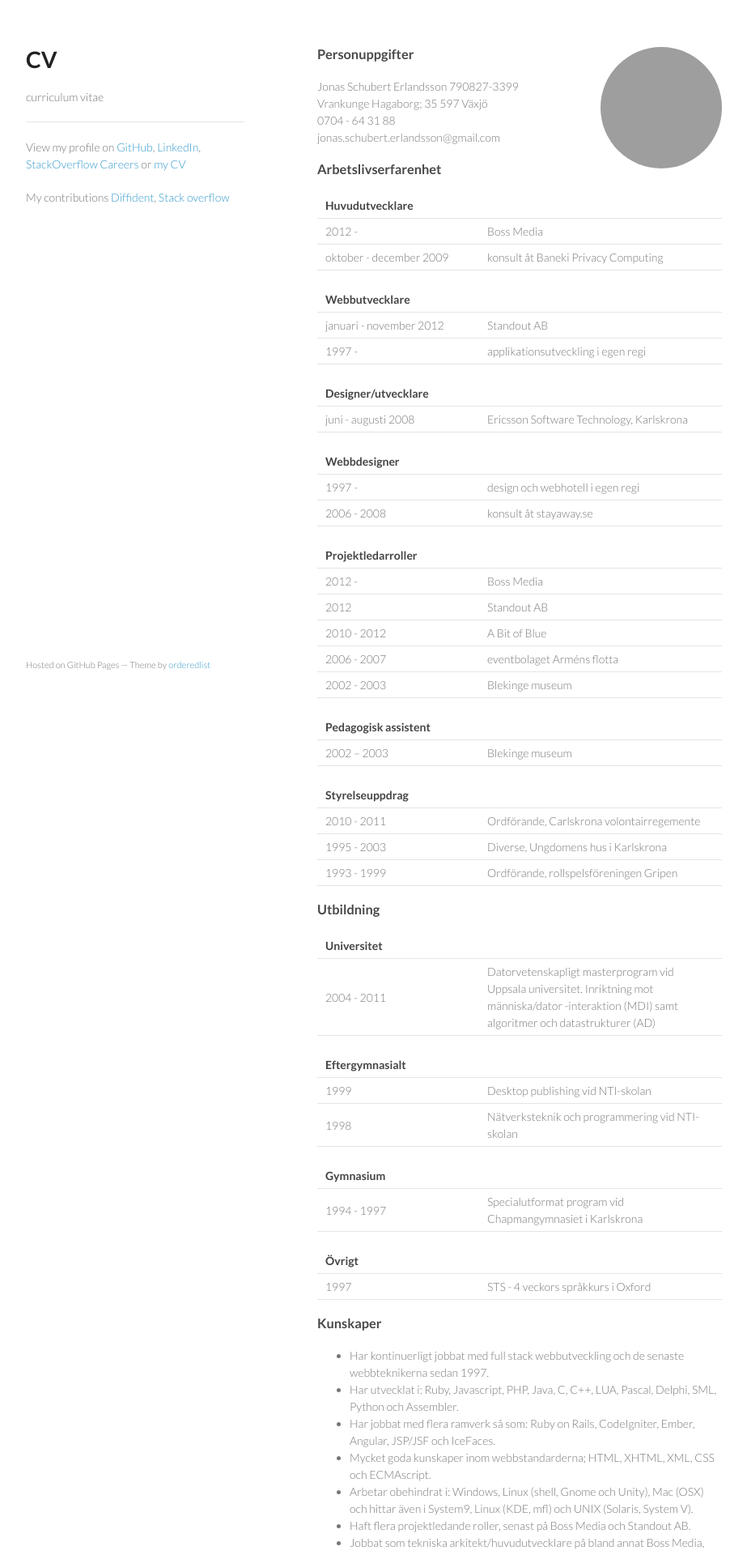
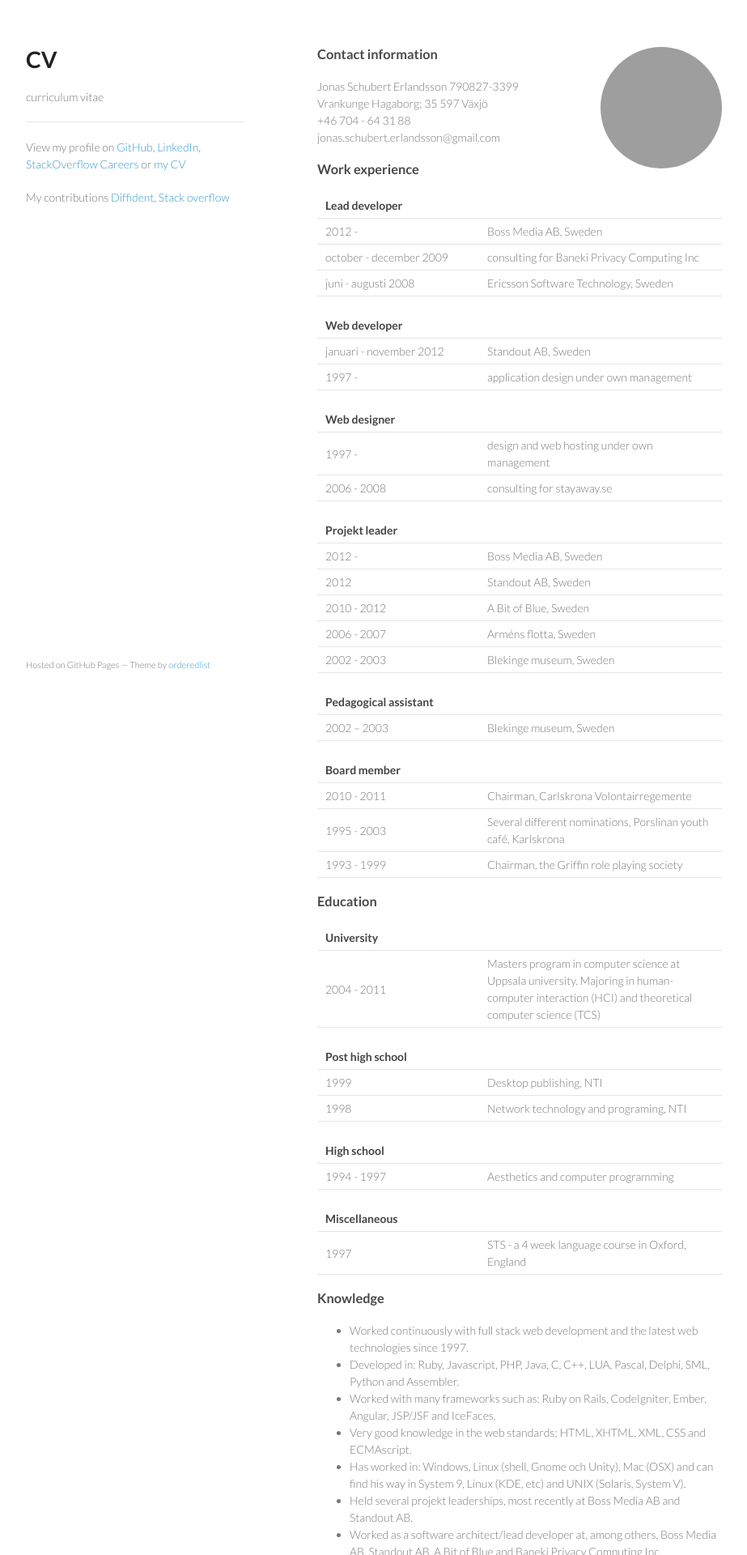
Before and after one commit to d-Pixie/d-Pixie.github.io, a Jekyll site: the page built from cv/index.md, in a window 1280 px wide. Shown: the top 1920 px of the page at 81% size, without its empty margins (178-1101 px from the left). Built offline with Jekyll 4.4.1, drawn with Linux system fonts in a browser that asks for light colours; Markdown is read by kramdown in place of the engine named in the settings; some of the changed text lies outside the part shown; grey boxes are pictures that could not be loaded.

Commit message:
Adds english version of CV

```diff
--- a/cv/index.md
+++ b/cv/index.md
@@ -4,88 +4,89 @@ title: 'CV'
 tagline: 'curriculum vitae'
 ---
 ![Picture of Jonas Schubert Erlandsson in sunglasses holding a large glass of te](http://www.gravatar.com/avatar/e1c3d4473d83daf1d88e6e846d60e38b.png?s=150)
-### Personuppgifter
+### Contact information
 Jonas Schubert Erlandsson 790827-3399
 Vrankunge Hagaborg; 35 597 Växjö
-0704 - 64 31 88
++46 704 - 64 31 88
 jonas.schubert.erlandsson@gmail.com
 
-### Arbetslivserfarenhet
+### Work experience
 
-  Huvudutvecklare | &nbsp;
+  Lead developer | &nbsp;
 -------|--------
-  2012 - | Boss Media
-  oktober - december 2009 | konsult åt Baneki Privacy Computing
+  2012 - | Boss Media AB, Sweden
+  october - december 2009 | consulting for Baneki Privacy Computing Inc
+  juni - augusti 2008 | Ericsson Software Technology, Sweden
 
-  Webbutvecklare | &nbsp;
+  Web developer | &nbsp;
 -------|--------
-  januari - november 2012 | Standout AB
-  1997 - | applikationsutveckling i egen regi
+  januari - november 2012 | Standout AB, Sweden
+  1997 - | application design under own management
 
-  Designer/utvecklare | &nbsp;
+  Web designer | &nbsp;
 -------|--------
-  juni - augusti 2008 | Ericsson Software Technology, Karlskrona
+  1997 -  | design and web hosting under own management
+  2006 - 2008 | consulting for stayaway.se
 
-  Webbdesigner | &nbsp;
+  Projekt leader | &nbsp;
 -------|--------
-  1997 -  | design och webhotell i egen regi
-  2006 - 2008 | konsult åt stayaway.se
+  2012 - | Boss Media AB, Sweden
+  2012 | Standout AB, Sweden
+  2010 - 2012 | A Bit of Blue, Sweden
+  2006 - 2007 | Arméns flotta, Sweden
+  2002 - 2003 | Blekinge museum, Sweden
 
-  Projektledarroller | &nbsp;
+  Pedagogical assistant | &nbsp;
 -------|--------
-  2012 - | Boss Media
-  2012 | Standout AB
-  2010 - 2012 | A Bit of Blue
-  2006 - 2007 | eventbolaget Arméns flotta
-  2002 - 2003 | Blekinge museum
+  2002 – 2003 | Blekinge museum, Sweden
 
-  Pedagogisk assistent | &nbsp;
+  Board member | &nbsp;
 -------|--------
-  2002 – 2003 | Blekinge museum
+  2010 - 2011 | Chairman, Carlskrona Volontairregemente
+  1995 - 2003 | Several different nominations, Porslinan youth café, Karlskrona
+  1993 - 1999 | Chairman, the Griffin role playing society
 
-  Styrelseuppdrag | &nbsp;
+### Education
+
+  University | &nbsp;
 -------|--------
-  2010 - 2011 | Ordförande, Carlskrona volontairregemente
-  1995 - 2003 | Diverse, Ungdomens hus i Karlskrona
-  1993 - 1999 | Ordförande, rollspelsföreningen Gripen
+  2004 - 2011 | Masters program in computer science at Uppsala university. Majoring in human-computer interaction (HCI) and theoretical computer science (TCS)
 
-### Utbildning
+  Post high school | &nbsp;
+-------|--------
+  1999 | Desktop publishing, NTI
+  1998 | Network technology and programing, NTI
 
-  Universitet | &nbsp;
+  High school | &nbsp;
 -------|--------
-  2004 - 2011 | Datorvetenskapligt masterprogram vid Uppsala universitet. Inriktning mot människa/dator -interaktion (MDI) samt algoritmer och datastrukturer (AD)
+  1994 - 1997 | Aesthetics and computer programming
 
-  Eftergymnasialt | &nbsp;
+  Miscellaneous | &nbsp;
 -------|--------
-  1999 | Desktop publishing vid NTI-skolan
-  1998 | Nätverksteknik och programmering vid NTI-skolan
+  1997 | STS - a 4 week language course in Oxford, England
 
-  Gymnasium | &nbsp;
--------|--------
-  1994 - 1997 | Specialutformat program vid Chapmangymnasiet i Karlskrona
+### Knowledge
 
-  Övrigt | &nbsp;
--------|--------
-  1997 | STS - 4 veckors språkkurs i Oxford
+* Worked continuously with full stack web development and the latest web technologies since 1997.
+* Developed in: Ruby, Javascript, PHP, Java, C, C++, LUA, Pascal, Delphi, SML, Python and Assembler.
+* Worked with many frameworks such as: Ruby on Rails, CodeIgniter, Ember, Angular, JSP/JSF and IceFaces.
+* Very good knowledge in the web standards; HTML, XHTML, XML, CSS and ECMAscript.
+* Has worked in: Windows, Linux (shell, Gnome och Unity), Mac (OSX) and can find his way in System 9, Linux (KDE, etc) and UNIX (Solaris, System V).
+* Held several projekt leaderships, most recently at Boss Media AB and Standout AB.
+* Worked as a software architect/lead developer at, among others, Boss Media AB, Standout AB, A Bit of Blue and Baneki Privacy Computing Inc.
+* Planned, built and administered small to medium networks with around 20 clients and 2-3 servers. Was also responsible for designing the server infrastructure at Standout AB.
+* Taken Ciscos CCNA step one and two as well as Microsofts MCSA for Windows 2000 and 2003 server.
 
-### Kunskaper
+### Misc
 
-* Har kontinuerligt jobbat med full stack webbutveckling och de senaste webbteknikerna sedan 1997.
-* Har utvecklat i: Ruby, Javascript, PHP, Java, C, C++, LUA, Pascal, Delphi, SML, Python och Assembler.
-* Har jobbat med flera ramverk så som: Ruby on Rails, CodeIgniter, Ember, Angular, JSP/JSF och IceFaces.
-* Mycket goda kunskaper inom webbstandarderna; HTML, XHTML, XML, CSS och ECMAscript.
-* Arbetar obehindrat i: Windows, Linux (shell, Gnome och Unity), Mac (OSX) och hittar även i System9, Linux (KDE, mfl) och UNIX (Solaris, System V).
-* Haft flera projektledande roller, senast på Boss Media och Standout AB.
-* Jobbat som tekniska arkitekt/huvudutvecklare på bland annat Boss Media, Standout AB, A Bit of Blue och Baneki.
-* Har arbetat med att planera, bygga och administrera små till medelstora nätverk med 20-talet klienter och 2-3 servrar. Har även varit ansvarig för att ta fram serverstrategier på Standout AB.
-* Läst Ciscos CCNA steg ett och två samt Microsofts motsvarande MCSA för Windows 2000 och 2003 server.
+* Created the worlds first fluid 3-col layout in CSS (with some help from Big John and Holly, then of the css-discuss mailing list).
+* Very good problem solving skills, especially in algorithms and optimality. Designed an efficient, polynomial pre solver for stochastic programs for a NP course lead by world renowned professor of theoretical computer science Arne Andersson.
+* Spent two years as the project manager and lead developer for a computer game project together with around 10 other developers and content creators.
+* Follows research and development in many areas and has taken university courses in history parallel to the computer science degree and follows blogs, podcasts, screencasts, lectures and other channels in science and development.
+* Engaged in communities since 1994, like the 18:th century reenactment club Carlskrona Volontairregemente, and has often held the chair or other board positions.
+* Designed and implemented five CMS's, three in PHP (one including an ORM) and two in Ruby on Rails.
+* Plays disc golf, somethings at a national level.
 
-### Allmänt
+--------------
 
-* Världens första mjuka 3-col layout i CSS (tillsammans med Big John och Holly).
-* Mycket god problemlösningsförmåga, speciellt inom algoritmer och optimalitet. Designade som slutuppgift i en NP-algoritmkurs, ledd av Arne Andersson, en effektiv, polynomial, för-lösare till stokastiska program.
-* Projektledare och koordinator för ett spelprojekt tillsammans med ett tiotal andra utvecklare och innehållsskapare.
-* Följer forskning och utveckling inom många olika områden och har bland annat läst universitetskurser i historia vid sidan om den datavetenskapliga utbildningen samt följer bloggar, pod/screen -casts, föreläsningar och andra källor inom utveckling och vetenskap.
-* Engagerad i föreningsliv sedan 1994, senast i föreningen Carlskrona Volontairregemente, och har ofta hållit ordförandeskap eller andra styrelseposter.
-* Designat och implementerat fem CMS, tre i PHP och två i Ruby on Rails.
-* Spelat discgolf på SM-nivå.
+*This page is also available in [swedish](/cv-se/), should you want it ...*
--- a/stylesheets/styles.css
+++ b/stylesheets/styles.css
@@ -265,4 +265,8 @@ footer {
     font-size:12pt;
     color:#444;
   }
+
+  a:after {
+    content: " (" attr(href) ")";
+  }
 }
```
Also changed, not shown: cv-se/index.md (added, +92 -0 lines).
